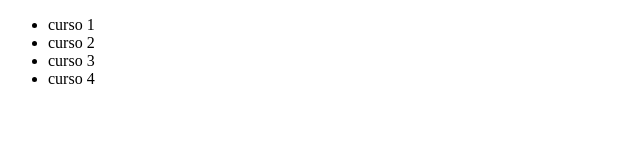
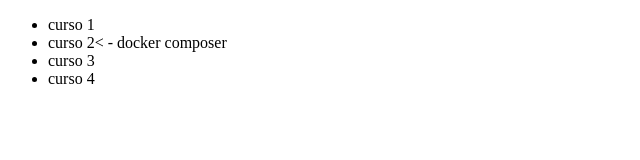
Before and after one commit to GabrielRioo/Alura_Git, a plain HTML site: page index.html in a window 1280 px wide. Shown: the whole page, without its empty margins (0-640 px from the left). Drawn offline with Linux system fonts and the light colour scheme.

Commit message:
corrigindo nome do curso de docker

```diff
--- a/index.html
+++ b/index.html
@@ -9,7 +9,7 @@
 <body>
     <ul>
         <li>curso 1</li>
-        <li>curso 2</li>
+        <li>curso 2< - docker composer</li>
         <li>curso 3</li>
         <li>curso 4</li>
     </ul>
```
